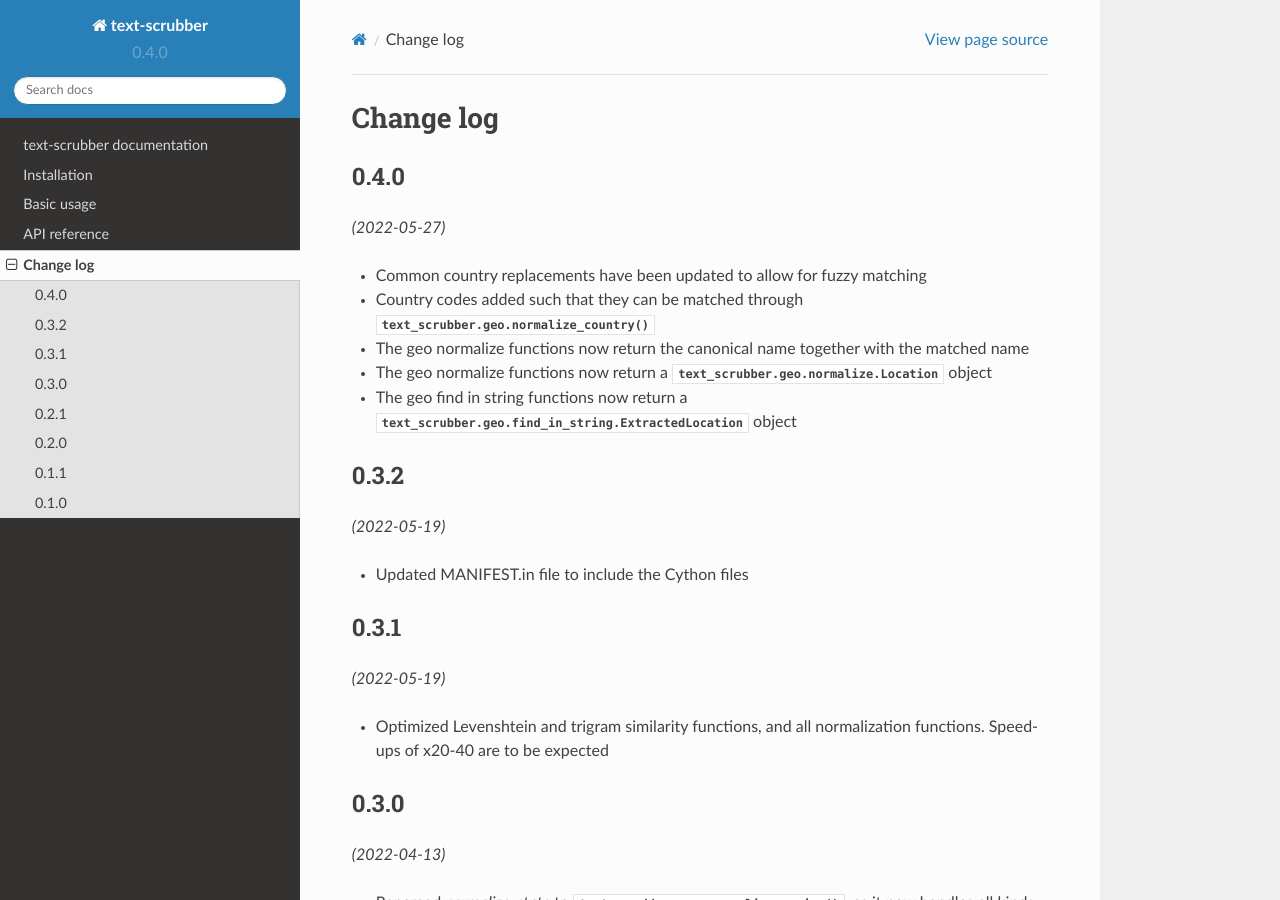
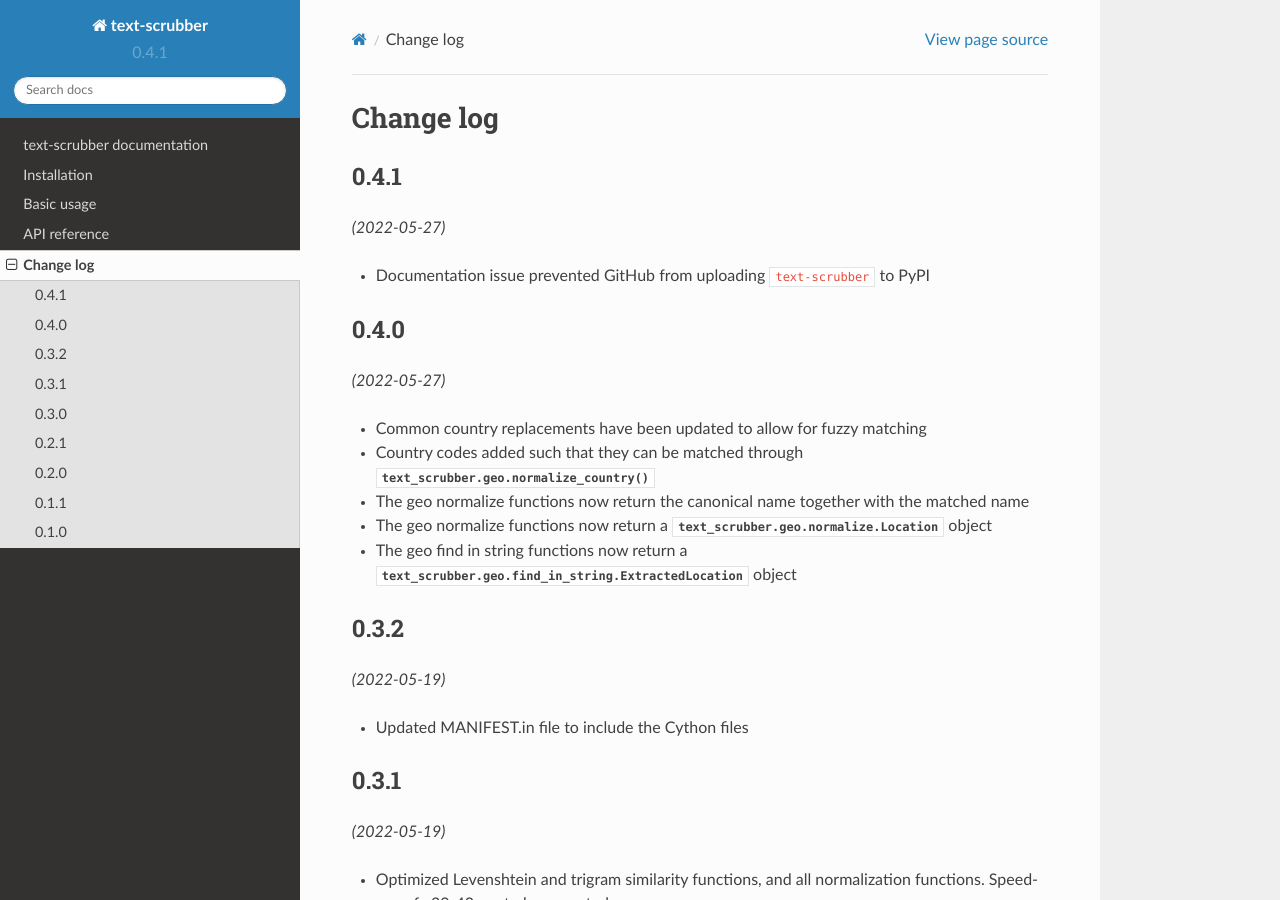
Before and after one commit to sybrenjansen/text-scrubber, a Sphinx documentation site: the page built from docs/changelog.rst, in a window 1280 px wide and 900 px high. Built offline with Sphinx 7.4.7 and the Read the Docs theme 2.0.0, drawn with Linux system fonts in a browser that asks for light colours.

Commit message:
- Documentation issue prevented GitHub from uploading ``text-scrubber`` to PyPI - v0.4.1

```diff
--- a/README.rst
+++ b/README.rst
@@ -46,7 +46,7 @@
 Geo
 ---
 
-The :obj:`text_scrubber.geo` module contains functions to normalize geographical data which deal with spelling errors,
+The ``text_scrubber.geo`` module contains functions to normalize geographical data which deal with spelling errors,
 country name variations, etc.:
 
 .. code-block:: python
@@ -126,7 +126,7 @@
     When normalizing a country or finding countries in a string, the ``country`` attribute of a ``LocationMatch`` object
     is always ``None``. The normalized name can be found using the ``canonical_name`` attribute.
 
-The :obj:`text_scrubber.geo` module also contains functions to find the name of places (country, region, and city) in
+The ``text_scrubber.geo`` module also contains functions to find the name of places (country, region, and city) in
 text dealing with spelling errors, country name variations, etc.:
 
 .. code-block:: python
--- a/docs/changelog.rst
+++ b/docs/changelog.rst
@@ -1,5 +1,12 @@
 Change log
 ==========
+
+0.4.1
+-----
+
+*(2022-05-27)*
+
+- Documentation issue prevented GitHub from uploading ``text-scrubber`` to PyPI
 
 0.4.0
 -----
--- a/docs/conf.py
+++ b/docs/conf.py
@@ -26,7 +26,7 @@
 author = 'Slimmer AI'
 
 # The short X.Y version
-version = '0.4.0'
+version = '0.4.1'
 # The full version, including alpha/beta/rc tags
 release = version
 
--- a/setup.py
+++ b/setup.py
@@ -6,7 +6,7 @@
 
 setup(
     name='text-scrubber',
-    version='0.4.0',
+    version='0.4.1',
     author='Slimmer.AI',
     description='Python package that offers text scrubbing functionality, providing building blocks for string '
                 'cleaning as well as normalizing geographical text (countries/states/cities)',
```
